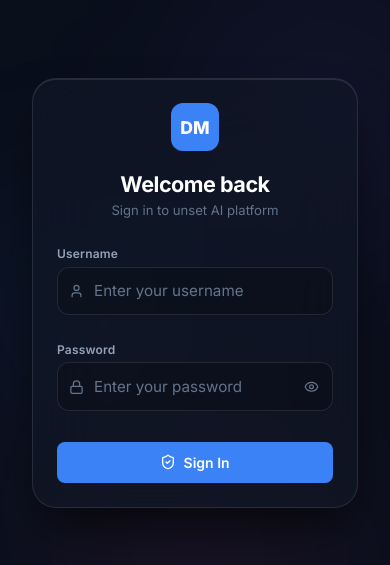
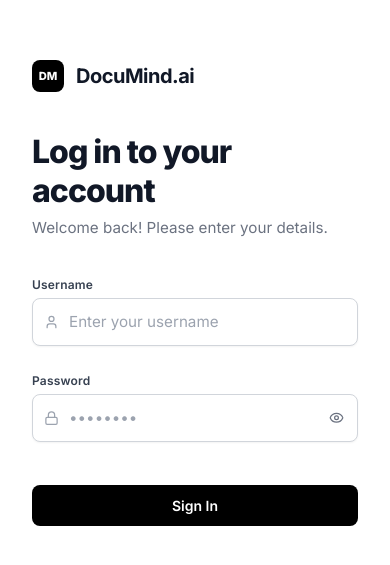
Before and after one commit to UtkarshMudgal2802droid/documind, a React (Vite) app in the folder documind-frontend/: page / in a window 390 px wide. Shown: the part 129-694 px from the top of the page. Built offline with nearby package versions, Linux system fonts and the light colour scheme; no server answers.

Commit message:
feat(ui): implement modern split-screen light theme login, specific auth errors

```diff
--- a/documind-frontend/src/App.css
+++ b/documind-frontend/src/App.css
@@ -154,20 +154,18 @@
 
 /* ---- Cards ---- */
 .card {
-  background: rgba(17, 24, 39, 0.4);
-  backdrop-filter: blur(24px);
-  -webkit-backdrop-filter: blur(24px);
-  border: 1px solid rgba(255, 255, 255, 0.1);
+  background: var(--bg-card);
+  border: 1px solid var(--border-primary);
   border-radius: var(--radius-xl);
   padding: 2.5rem;
   margin-bottom: 1.5rem;
-  box-shadow: 0 25px 50px -12px rgba(0, 0, 0, 0.5);
+  box-shadow: var(--shadow-sm);
   transition: all var(--transition-base);
 }
 
 .card:hover {
-  border-color: rgba(255, 255, 255, 0.2);
-  box-shadow: 0 25px 50px -12px rgba(0, 0, 0, 0.7);
+  border-color: var(--border-accent);
+  box-shadow: var(--shadow-md);
 }
 
 .card-header {
@@ -497,19 +495,17 @@
   align-items: center;
   justify-content: center;
   padding: 2rem;
-  /* background removed to reveal animated mesh gradient */
+  background-color: #f9fafb;
 }
 
 .login-card {
   width: 100%;
   max-width: 440px;
-  background: rgba(17, 24, 39, 0.6);
-  backdrop-filter: blur(32px);
-  -webkit-backdrop-filter: blur(32px);
-  border: 1px solid rgba(255, 255, 255, 0.1);
+  background: #ffffff;
+  border: 1px solid #e5e7eb;
   border-radius: var(--radius-xl);
   padding: 3.5rem 3rem;
-  box-shadow: 0 25px 50px -12px rgba(0, 0, 0, 0.7), inset 0 1px 0 rgba(255, 255, 255, 0.1);
+  box-shadow: 0 10px 25px -5px rgba(0, 0, 0, 0.05), 0 8px 10px -6px rgba(0, 0, 0, 0.01);
 }
 
 .login-logo {
@@ -624,3 +620,9 @@
   .search-bar { flex-direction: column; }
   .login-card { padding: 1.5rem; }
 }
+
+@media (max-width: 900px) {
+  .login-splash-pane {
+    display: none !important;
+  }
+}
--- a/documind-frontend/src/components/Login.tsx
+++ b/documind-frontend/src/components/Login.tsx
@@ -39,30 +39,37 @@ export const Login: React.FC<LoginProps> = ({ onLoginSuccess }) => {
   };
 
   return (
-    <div className="login-wrapper">
+    <div className="login-wrapper" style={{ display: 'flex', minHeight: '100vh', padding: 0, backgroundColor: '#ffffff' }}>
+
+      {/* Left side: The Form */}
+      <div style={{ flex: '1 1 50%', display: 'flex', alignItems: 'center', justifyContent: 'center', padding: '2rem' }}>
         <motion.div
-        className="login-card"
-        initial={{ opacity: 0, y: 20, scale: 0.97 }}
-        animate={{ opacity: 1, y: 0, scale: 1 }}
+          style={{ width: '100%', maxWidth: '400px' }}
+          initial={{ opacity: 0, x: -20 }}
+          animate={{ opacity: 1, x: 0 }}
           transition={{ duration: 0.45, ease: [0.4, 0, 0.2, 1] }}
         >
-        <motion.div
-          className="login-logo"
-          initial={{ scale: 0 }}
-          animate={{ scale: 1 }}
-          transition={{ delay: 0.15, type: 'spring', stiffness: 200 }}
-        >
+          <div style={{ display: 'flex', alignItems: 'center', gap: '0.75rem', marginBottom: '2.5rem' }}>
+            <div style={{ width: '32px', height: '32px', backgroundColor: '#000000', borderRadius: '8px', display: 'flex', alignItems: 'center', justifyContent: 'center', color: '#fff', fontWeight: 800, fontSize: '0.7rem' }}>
               DM
-        </motion.div>
+            </div>
+            <span style={{ fontSize: '1.25rem', fontWeight: 700, letterSpacing: '-0.5px', color: '#111827' }}>
+              DocuMind.ai
+            </span>
+          </div>
 
-        <h1 className="login-title">Welcome back</h1>
-        <p className="login-subtitle">Sign in to {import.meta.env.VITE_PROJECT_NAME || 'the'} AI platform</p>
+          <h1 style={{ fontSize: '2rem', fontWeight: 800, letterSpacing: '-1px', color: '#111827', marginBottom: '0.5rem' }}>
+            Log in to your account
+          </h1>
+          <p style={{ color: '#6b7280', marginBottom: '2.5rem', fontSize: '0.95rem' }}>
+            Welcome back! Please enter your details.
+          </p>
 
           <form className="login-form" onSubmit={handleLogin} noValidate>
             <div className="input-group">
-            <label className="input-label" htmlFor="login-username">Username</label>
+              <label className="input-label" htmlFor="login-username" style={{ fontWeight: 600, color: '#374151' }}>Username</label>
               <div style={{ position: 'relative' }}>
-              <User size={15} style={{ position: 'absolute', left: '0.75rem', top: '50%', transform: 'translateY(-50%)', color: 'var(--text-muted)' }} />
+                <User size={15} style={{ position: 'absolute', left: '0.75rem', top: '50%', transform: 'translateY(-50%)', color: '#9ca3af' }} />
                 <input
                   id="login-username"
                   className={`input ${usernameError ? 'input-error' : ''}`}
@@ -72,11 +79,11 @@ export const Login: React.FC<LoginProps> = ({ onLoginSuccess }) => {
                   onBlur={() => setTouched((t) => ({ ...t, username: true }))}
                   placeholder="Enter your username"
                   autoComplete="username"
-                style={{ paddingLeft: '2.25rem' }}
+                  style={{ paddingLeft: '2.25rem', backgroundColor: '#ffffff', border: '1px solid #d1d5db', borderRadius: '8px', boxShadow: '0 1px 2px rgba(0,0,0,0.05)' }}
                 />
               </div>
               {usernameError && (
-              <div className="input-error-msg">
+                <div className="input-error-msg" style={{ color: '#dc2626' }}>
                   <AlertCircle size={12} />
                   {usernameError}
                 </div>
@@ -84,9 +91,9 @@ export const Login: React.FC<LoginProps> = ({ onLoginSuccess }) => {
             </div>
 
             <div className="input-group">
-            <label className="input-label" htmlFor="login-password">Password</label>
+              <label className="input-label" htmlFor="login-password" style={{ fontWeight: 600, color: '#374151' }}>Password</label>
               <div className="input-password">
-              <Lock size={15} style={{ position: 'absolute', left: '0.75rem', top: '50%', transform: 'translateY(-50%)', color: 'var(--text-muted)', zIndex: 1 }} />
+                <Lock size={15} style={{ position: 'absolute', left: '0.75rem', top: '50%', transform: 'translateY(-50%)', color: '#9ca3af', zIndex: 1 }} />
                 <input
                   id="login-password"
                   className={`input ${passwordError ? 'input-error' : ''}`}
@@ -94,21 +101,22 @@ export const Login: React.FC<LoginProps> = ({ onLoginSuccess }) => {
                   value={password}
                   onChange={(e) => setPassword(e.target.value)}
                   onBlur={() => setTouched((t) => ({ ...t, password: true }))}
-                placeholder="Enter your password"
+                  placeholder="••••••••"
                   autoComplete="current-password"
-                style={{ paddingLeft: '2.25rem' }}
+                  style={{ paddingLeft: '2.25rem', backgroundColor: '#ffffff', border: '1px solid #d1d5db', borderRadius: '8px', boxShadow: '0 1px 2px rgba(0,0,0,0.05)' }}
                 />
                 <button
                   type="button"
                   className="input-password-toggle"
                   onClick={() => setShowPassword(!showPassword)}
                   aria-label={showPassword ? 'Hide password' : 'Show password'}
+                  style={{ color: '#6b7280' }}
                 >
                   {showPassword ? <EyeOff size={15} /> : <Eye size={15} />}
                 </button>
               </div>
               {passwordError && (
-              <div className="input-error-msg">
+                <div className="input-error-msg" style={{ color: '#dc2626' }}>
                   <AlertCircle size={12} />
                   {passwordError}
                 </div>
@@ -117,21 +125,18 @@ export const Login: React.FC<LoginProps> = ({ onLoginSuccess }) => {
 
             <motion.button
               type="submit"
-            className="btn btn-primary btn-full btn-lg"
+              className="btn btn-full btn-lg"
               disabled={status === 'loading'}
               whileTap={{ scale: 0.98 }}
-            style={{ marginTop: '0.25rem' }}
+              style={{ marginTop: '1rem', backgroundColor: '#000000', color: '#ffffff', borderRadius: '8px', fontWeight: 600 }}
             >
               {status === 'loading' ? (
                 <>
-                <span className="spinner" />
+                  <span className="spinner" style={{ borderTopColor: '#ffffff' }} />
                   Signing in...
                 </>
               ) : (
-              <>
-                <ShieldCheck size={16} />
-                Sign In
-              </>
+                'Sign In'
               )}
             </motion.button>
 
@@ -140,13 +145,36 @@ export const Login: React.FC<LoginProps> = ({ onLoginSuccess }) => {
                 className="status-msg status-msg--error"
                 initial={{ opacity: 0, y: -6 }}
                 animate={{ opacity: 1, y: 0 }}
+                style={{ backgroundColor: '#fef2f2', border: '1px solid #fecaca', color: '#991b1b', borderRadius: '8px', marginTop: '1rem' }}
               >
                 <AlertCircle size={14} />
-              {errorMsg}
+                {errorMsg.replace('Failed: ', '')}
               </motion.div>
             )}
           </form>
         </motion.div>
       </div>
+
+      {/* Right side: The Branding Splash */}
+      <div style={{ flex: '1 1 50%', backgroundColor: '#0a0a0a', position: 'relative', overflow: 'hidden', display: 'flex', flexDirection: 'column', justifyContent: 'center', padding: '4rem' }} className="login-splash-pane">
+        <div style={{ position: 'absolute', top: 0, left: 0, right: 0, bottom: 0, backgroundImage: 'radial-gradient(circle at 30% 70%, rgba(255,255,255,0.08) 0%, transparent 50%)' }} />
+        <div style={{ position: 'absolute', top: 0, left: 0, right: 0, bottom: 0, backgroundImage: 'radial-gradient(circle at 80% 20%, rgba(255,255,255,0.05) 0%, transparent 40%)' }} />
+
+        <motion.div
+          initial={{ opacity: 0, y: 30 }}
+          animate={{ opacity: 1, y: 0 }}
+          transition={{ duration: 0.7, delay: 0.2 }}
+          style={{ position: 'relative', zIndex: 10, maxWidth: '500px', margin: '0 auto' }}
+        >
+          <div style={{ color: '#a3a3a3', fontWeight: 600, letterSpacing: '2px', textTransform: 'uppercase', fontSize: '0.8rem', marginBottom: '1.5rem' }}>Enterprise AI</div>
+          <h2 style={{ color: '#ffffff', fontSize: '3rem', fontWeight: 700, lineHeight: 1.1, letterSpacing: '-1px', marginBottom: '1.5rem' }}>
+            Transform documents into intelligent answers.
+          </h2>
+          <p style={{ color: '#737373', fontSize: '1.1rem', lineHeight: 1.6 }}>
+            The fastest, most secure way to extract knowledge from your organization's unstructured data using state-of-the-art vector search.
+          </p>
+        </motion.div>
+      </div>
+    </div>
   );
 };
--- a/documind-frontend/src/index.css
+++ b/documind-frontend/src/index.css
@@ -7,55 +7,48 @@
 }
 
 :root {
-  --font-sans: 'Inter', system-ui, -apple-system, sans-serif;
+  --font-sans: 'Inter', -apple-system, BlinkMacSystemFont, 'Segoe UI', Roboto, Helvetica, Arial, sans-serif;
 
-  /* Ultra-Premium Glassmorphic Aesthetics */
-  --bg-primary: #0a0f1c; /* Deep rich dark background */
-  --bg-secondary: #111827;
-  --bg-card: rgba(255, 255, 255, 0.03); /* Frosted glass */
-  --bg-card-hover: rgba(255, 255, 255, 0.05);
-  --bg-input: rgba(0, 0, 0, 0.2);
-  --bg-input-focus: rgba(255, 255, 255, 0.05);
-  --border-primary: rgba(255, 255, 255, 0.1);
-  --border-accent: rgba(255, 255, 255, 0.2);
-  --border-focus: #60a5fa;
+  /* Modern, Clean Light Theme Aesthetics */
+  --bg-primary: #fcfcfc; /* Extremely subtle off-white for contrast against white cards */
+  --bg-secondary: #f3f4f6;
+  --bg-card: #ffffff;
+  --bg-card-hover: #fafafa;
+  --bg-input: #ffffff;
+  --bg-input-focus: #ffffff;
+  --border-primary: #e5e7eb;
+  --border-accent: #d1d5db;
+  --border-focus: #000000;
 
-  --text-primary: #ffffff;
-  --text-secondary: #94a3b8;
-  --text-muted: #64748b;
+  --text-primary: #111827;
+  --text-secondary: #4b5563;
+  --text-muted: #9ca3af;
   --text-on-accent: #ffffff;
 
-  /* Spectacular Gradient Theme */
-  --accent-blue: #3b82f6;
-  --accent-blue-light: #60a5fa;
-  --accent-purple: #8b5cf6;
-  --accent-pink: #ec4899;
+  /* Stark, minimalist accent */
+  --accent-blue: #000000; /* Black accent for modern premium feel */
+  --accent-blue-light: #374151;
+  --accent-purple: #111827;
+  --accent-pink: #1f2937;
 
-  --accent-gradient: linear-gradient(135deg, var(--accent-blue), var(--accent-purple), var(--accent-pink));
-
-  --accent-green: #10b981;
-  --accent-red: #ef4444;
+  --accent-gradient: linear-gradient(135deg, #111827, #374151);
 
   --accent-green: #059669;
   --accent-red: #dc2626;
 
-  --radius-sm: 8px;
-  --radius-md: 12px;
-  --radius-lg: 16px;
-  --radius-xl: 24px;
+  --radius-sm: 6px;
+  --radius-md: 10px;
+  --radius-lg: 14px;
+  --radius-xl: 20px;
 
   /* Crisp, subtle shadows */
-  --shadow-xs: 0 1px 2px rgba(0, 0, 0, 0.05);
-  --shadow-sm: 0 4px 6px -1px rgba(0, 0, 0, 0.05), 0 2px 4px -1px rgba(0, 0, 0, 0.03);
-  --shadow-md: 0 10px 15px -3px rgba(0, 0, 0, 0.08), 0 4px 6px -2px rgba(0, 0, 0, 0.04);
-  --shadow-xl: 0 20px 25px -5px rgba(0, 0, 0, 0.08), 0 10px 10px -5px rgba(0, 0, 0, 0.03);
+  --shadow-xs: 0 1px 2px rgba(0, 0, 0, 0.04);
+  --shadow-sm: 0 2px 4px rgba(0, 0, 0, 0.04), 0 1px 2px rgba(0, 0, 0, 0.02);
+  --shadow-md: 0 8px 16px rgba(0, 0, 0, 0.04), 0 2px 4px rgba(0, 0, 0, 0.02);
+  --shadow-xl: 0 20px 40px rgba(0, 0, 0, 0.06), 0 4px 10px rgba(0, 0, 0, 0.03);
 
   --transition-fast: 150ms cubic-bezier(0.4, 0, 0.2, 1);
   --transition-base: 250ms cubic-bezier(0.4, 0, 0.2, 1);
-
-  /* Very subtle blur for elegant overlays */
-  --blur-md: blur(8px);
-  --blur-lg: blur(12px);
 }
 
 html {
@@ -72,26 +65,9 @@ body {
   min-height: 100vh;
   position: relative;
   overflow-x: hidden;
-}
-
-/* Stunning Animated Mesh Background */
-body::before {
-  content: '';
-  position: fixed;
-  top: 0; left: 0; right: 0; bottom: 0;
-  background-image:
-    radial-gradient(circle at 15% 50%, rgba(59, 130, 246, 0.15), transparent 25%),
-    radial-gradient(circle at 85% 30%, rgba(139, 92, 246, 0.15), transparent 25%),
-    radial-gradient(circle at 50% 80%, rgba(236, 72, 153, 0.1), transparent 30%);
-  z-index: -1;
-  filter: blur(80px);
-  animation: bg-shift 20s ease-in-out infinite alternate;
-}
-
-@keyframes bg-shift {
-  0% { transform: scale(1); }
-  50% { transform: scale(1.1) translate(2%, 2%); }
-  100% { transform: scale(1) translate(-2%, -2%); }
+  /* Ultra clean subtle background pattern */
+  background-image: radial-gradient(#d1d5db 1px, transparent 1px);
+  background-size: 24px 24px;
 }
 
 @keyframes mesh-rotate {
```
Also changed, not shown: 1 other file (tests, documents, lock files or other folders). Lines whose indentation alone changed are shown as unchanged.
